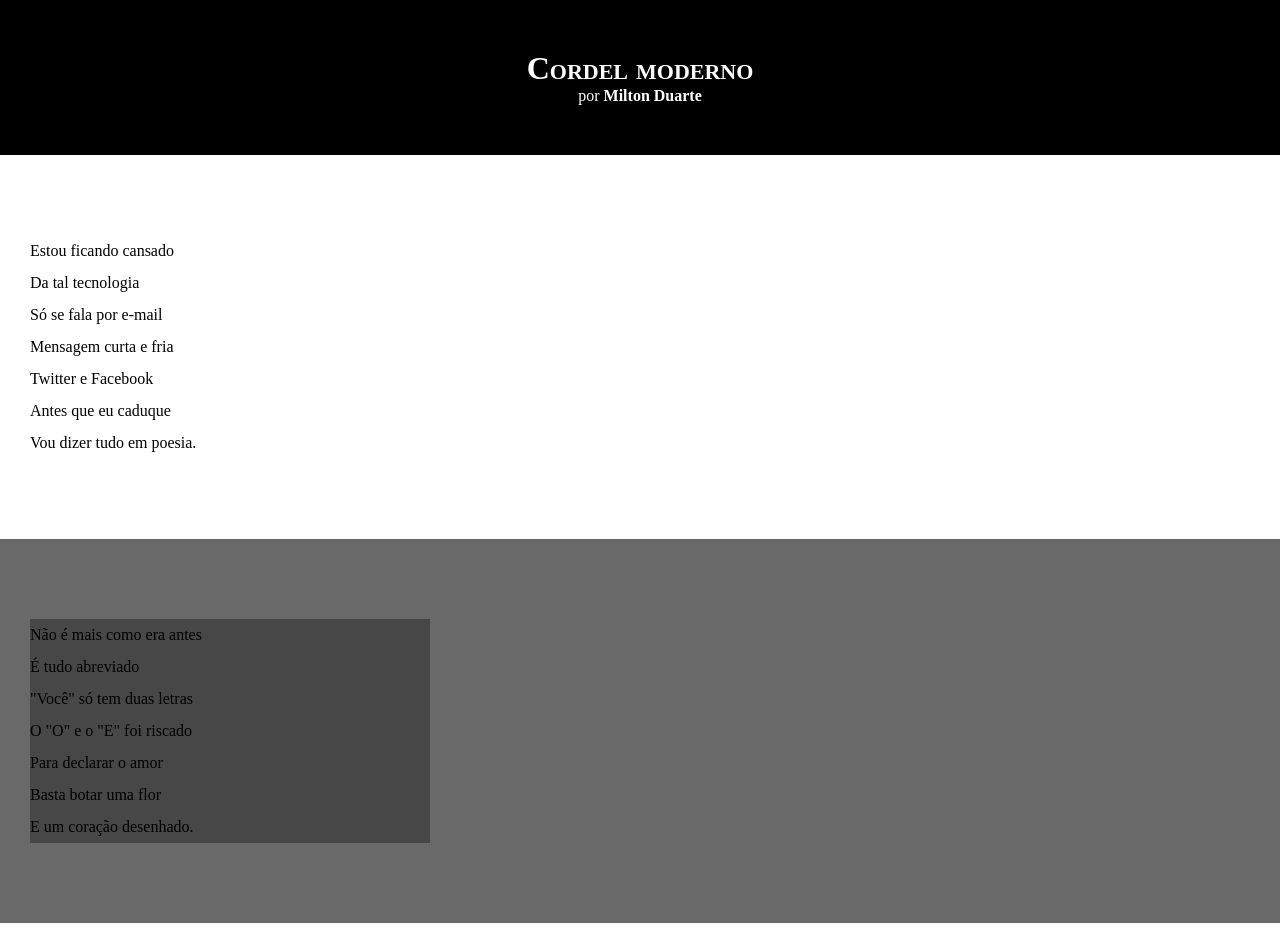
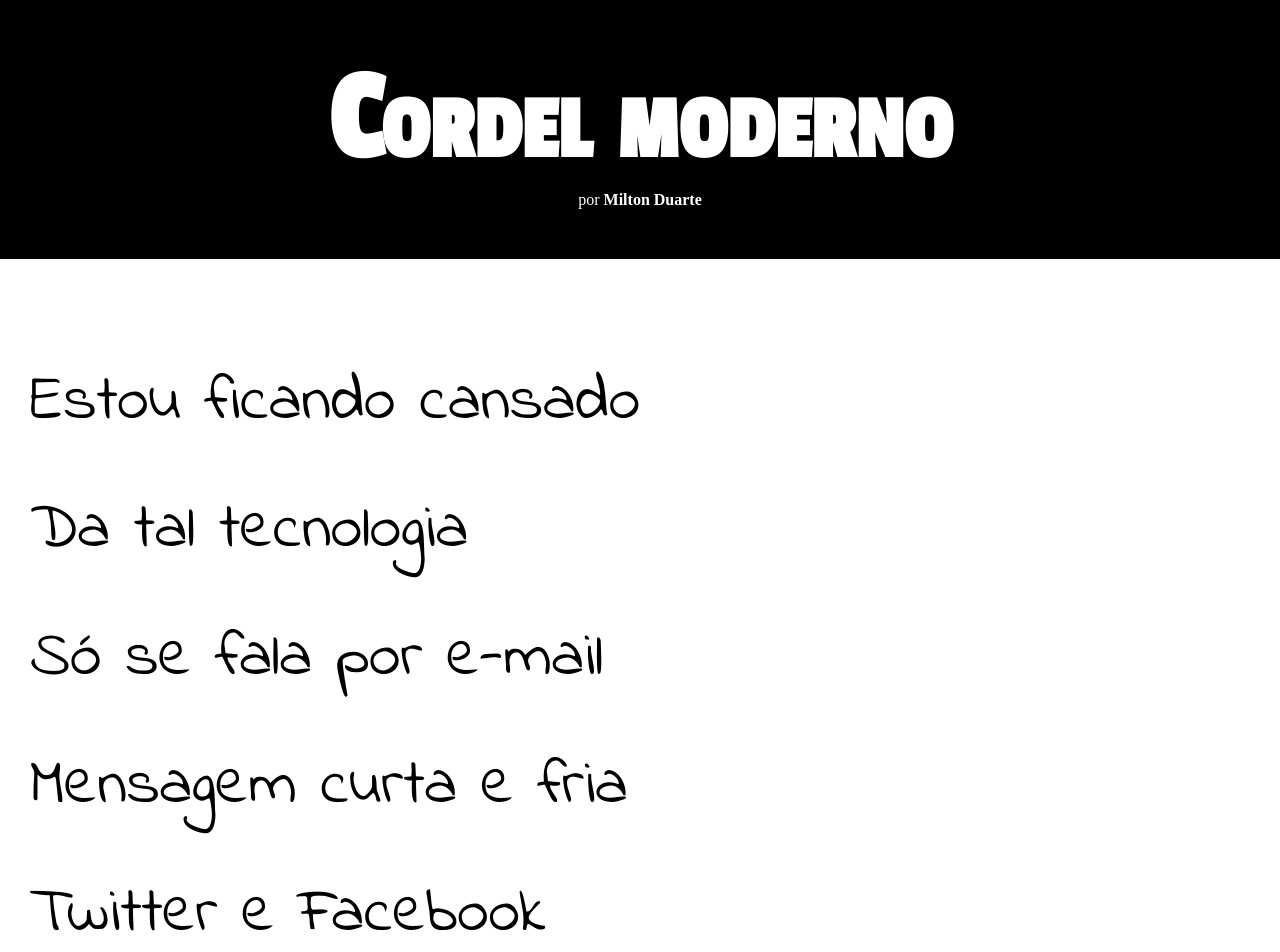
Before and after one commit to flavitoss/projeto-cordel, a plain HTML site: page index.html in a window 1280 px wide. Shown: the top 952 px of the page. Drawn offline with Linux system fonts and the light colour scheme.

Commit message:
Update style.css

```diff
--- a/estilos/style.css
+++ b/estilos/style.css
@@ -1,5 +1,6 @@
 @charset "UTF-8";
-
+@import url('https://fonts.googleapis.com/css2?family=Passion+One&display=swap');
+@import url('https://fonts.googleapis.com/css2?family=Indie+Flower&display=swap');
 *{
     margin: 0px;
     padding: 0px;
@@ -17,6 +18,8 @@ header{
 header > h1{
     padding-top: 50px;
     font-variant: small-caps;
+    font-family: 'Passion One', cursive;
+    font-size: 10vw;
 
 }
 header > p{
@@ -35,6 +38,8 @@ section{
     padding-bottom: 10vh;
     line-height: 2em;
     padding-left: 30px;
+    font-family: 'Indie Flower', cursive;
+    font-size: 5vw;
 
 }
 section.standard{
@@ -46,7 +51,8 @@ section.special{
 }
 section.special > p{
     background-color: rgba(0, 0, 0, 0.329);
-    width: 400px;
+    display: inline-block;
+    padding: 5px;
 }
 footer{background-color: black;
 color: white;
```
